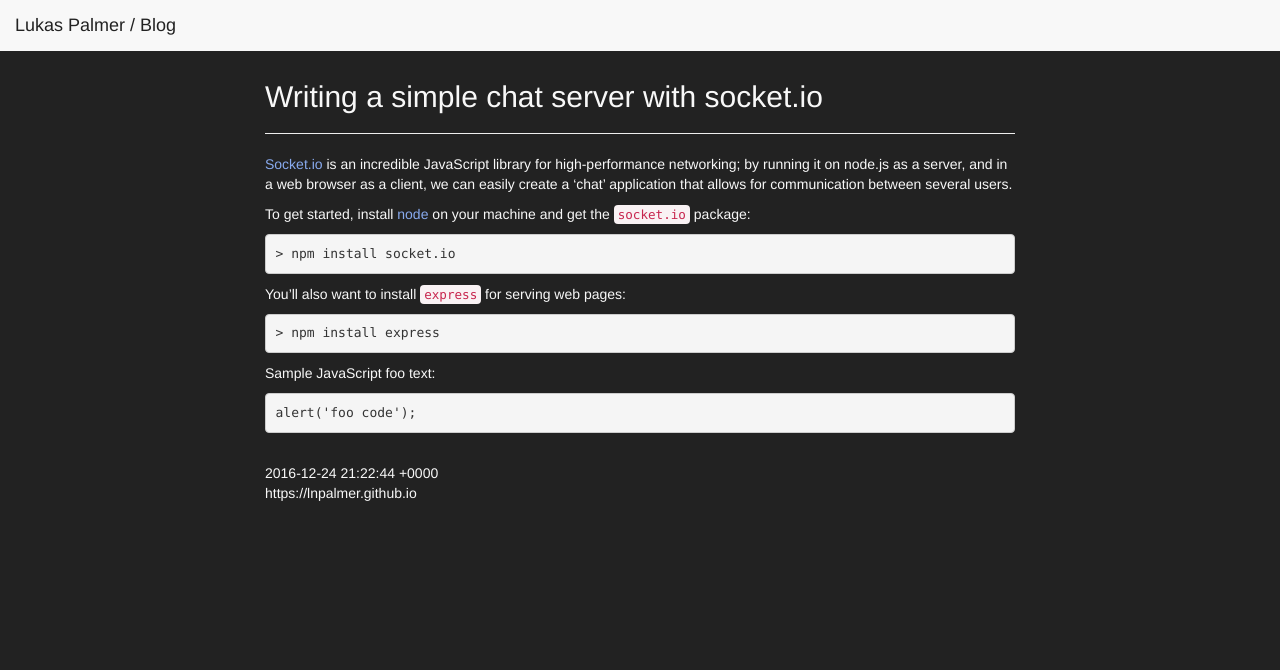
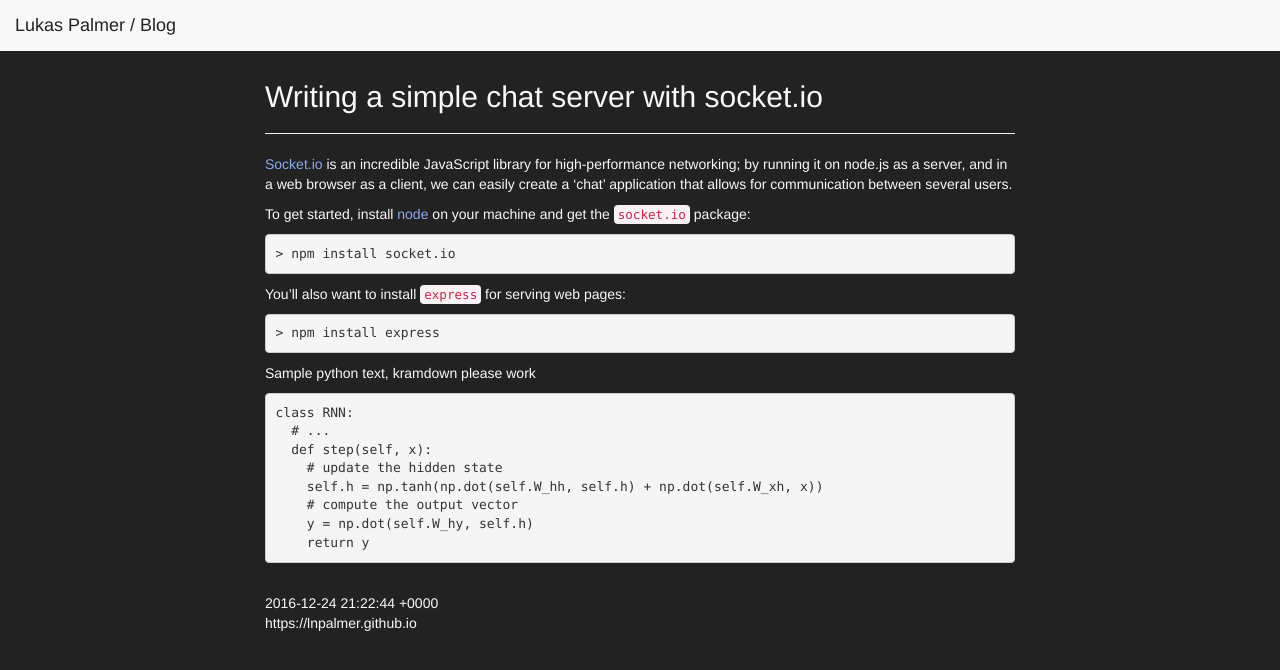
Before and after one commit to lnpalmer/lnpalmer.github.io, a Jekyll site: the page built from _posts/2016-12-23-chat.md, in a window 1280 px wide. Shown: the top 670 px of the page. Built offline with Jekyll 4.4.1, drawn with Linux system fonts in a browser that asks for light colours.

Commit message:
misc. setup

````diff
--- a/_posts/2016-12-23-chat.md
+++ b/_posts/2016-12-23-chat.md
@@ -14,8 +14,15 @@ You'll also want to install `express` for serving web pages:
 
     > npm install express
 
-Sample JavaScript foo text:
+Sample python text, kramdown please work
 
-``` JavaScript
-alert('foo code');
+```python
+class RNN:
+  # ...
+  def step(self, x):
+    # update the hidden state
+    self.h = np.tanh(np.dot(self.W_hh, self.h) + np.dot(self.W_xh, x))
+    # compute the output vector
+    y = np.dot(self.W_hy, self.h)
+    return y
 ```
````
